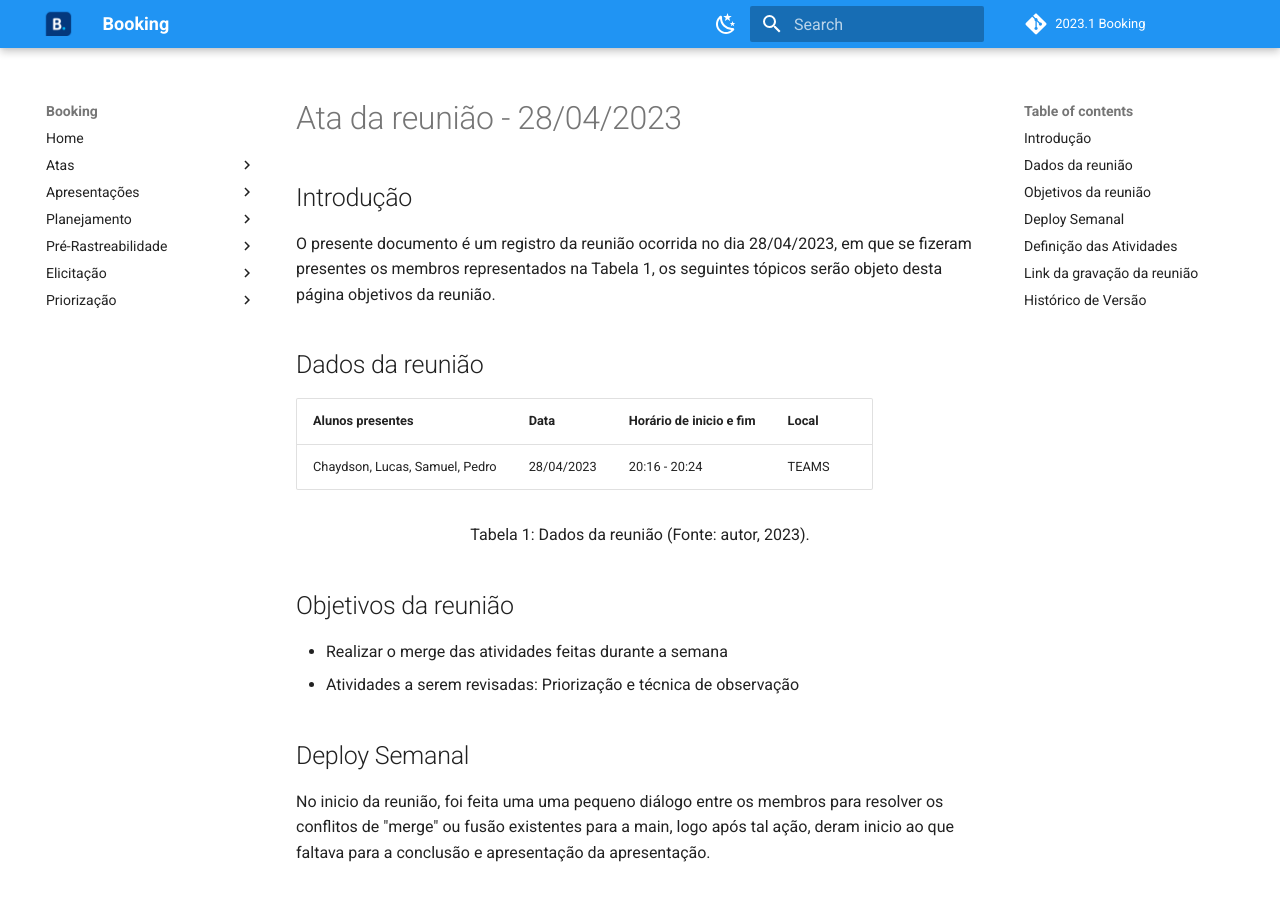
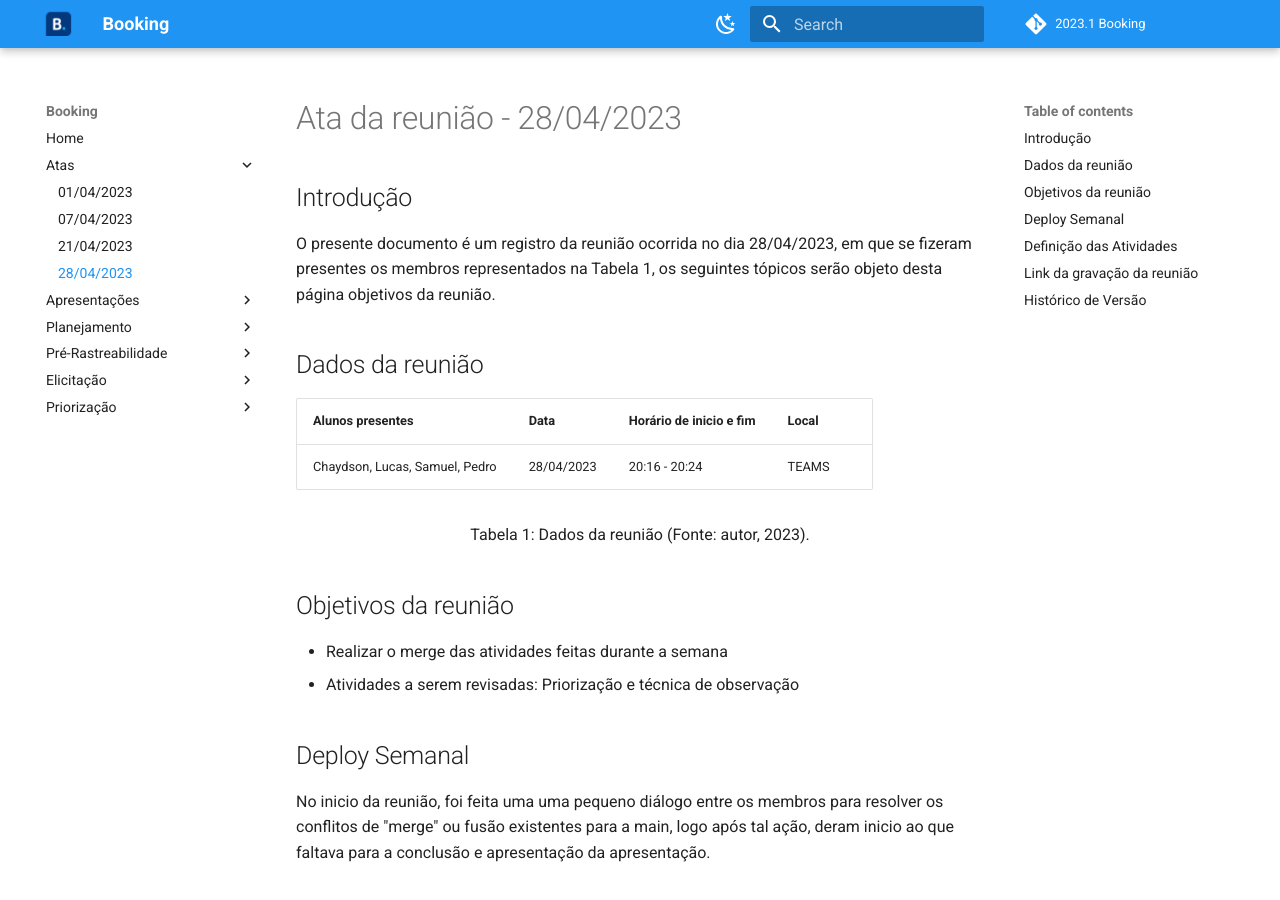
Before and after one commit to Requisitos-de-Software/2023.1-Booking, an MkDocs documentation site: the page built from docs/atas/ata_28_04.md, in a window 1280 px wide and 900 px high. Built offline with MkDocs 1.6.1 and Material for MkDocs 9.7.7, drawn with Linux system fonts in a browser that asks for light colours; comment, search, counter and statistics services are not loaded.

Commit message:
Corrigindo link

```diff
--- a/mkdocs.yml
+++ b/mkdocs.yml
@@ -32,6 +32,7 @@ nav:
       - 01/04/2023: atas/ata_01_04.md
       - 07/04/2023: atas/ata_07_04.md
       - 21/04/2023: atas/ata_21_04.md
+      - 28/04/2023: atas/ata_28_04.md
   - Apresentações:
       - Primeira Apresentação: apresentacoes/primeiraApresentacao.md
   - Planejamento:
```
